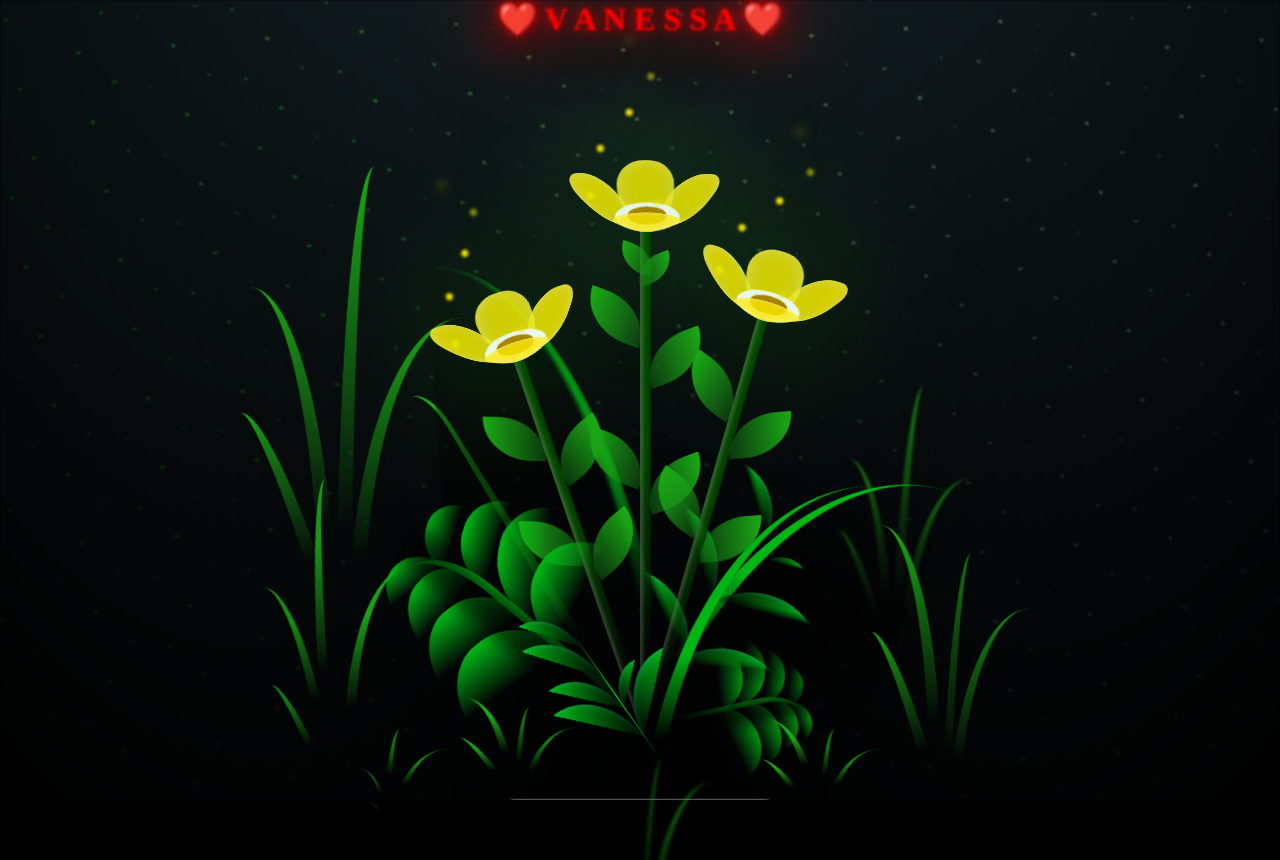
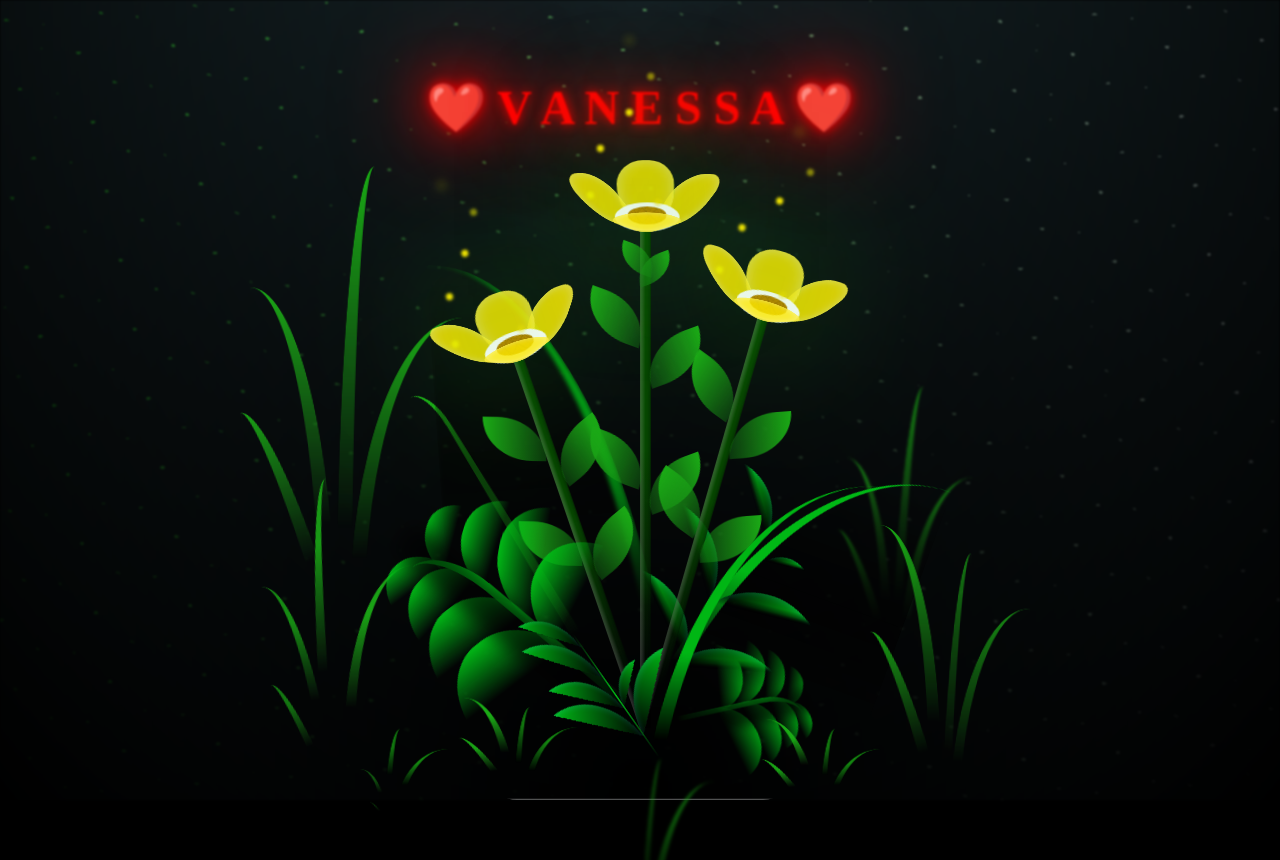
Before and after one commit to FutureCone07/Yellow, a plain HTML site: page FLORES.html in a window 1280 px wide. Shown: the top 860 px of the page. Drawn offline with Linux system fonts and the light colour scheme.

Commit message:
texto acomodado

```diff
--- a/css/main.css
+++ b/css/main.css
@@ -19,11 +19,11 @@ body {
   overflow: hidden;
   perspective: 1000px;
 }
-.greetings{
+.greetings {
     text-align: center;
-    position: relative;
-    font-size: 2rem;
     font-weight: 900;
+    font-size: clamp(1.5rem, 4vw, 3rem);
+    padding-top: 10vh;
 }
 .greetings > span{
     animation: glow 2.5s ease-in-out infinite;
```
